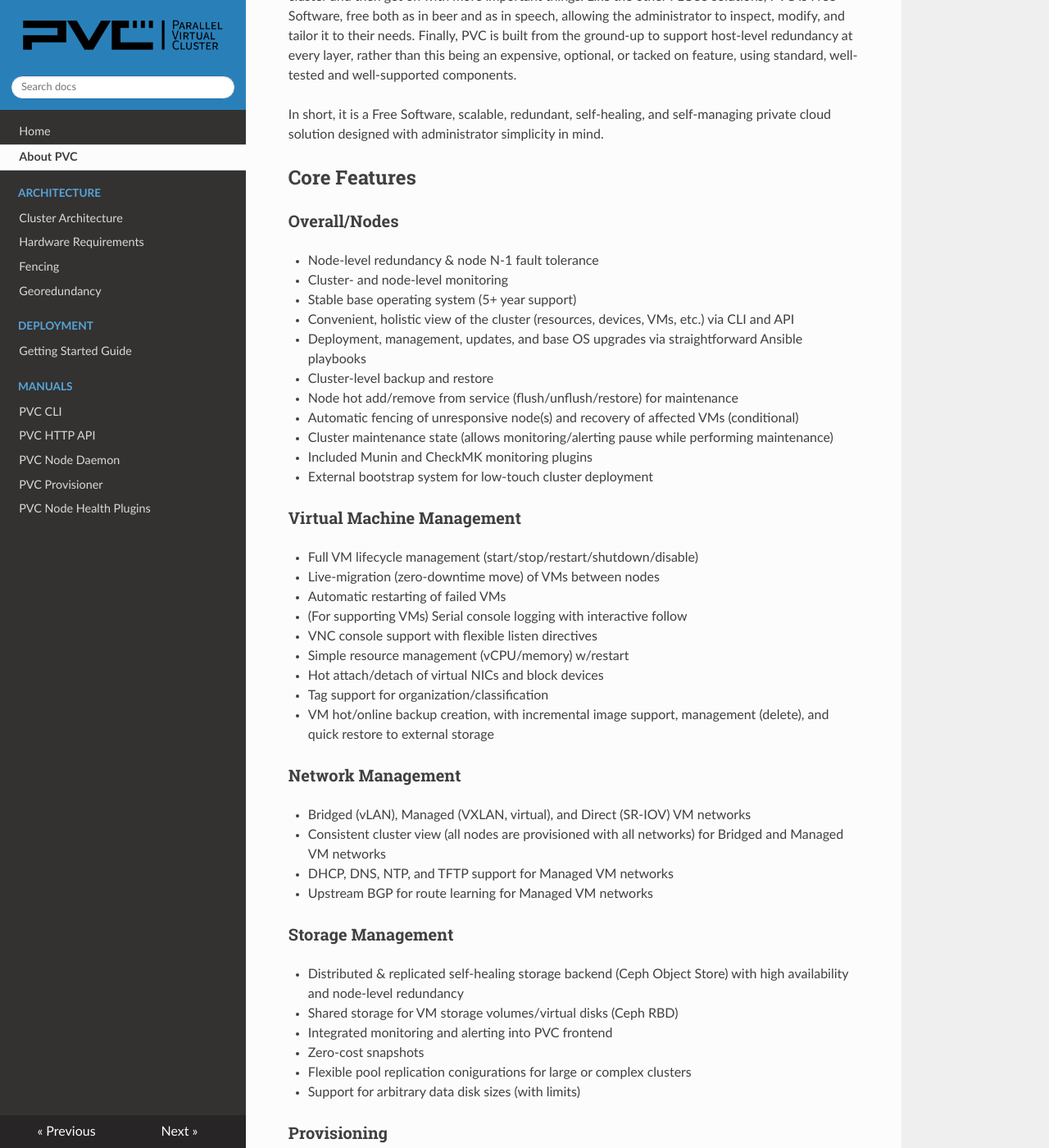
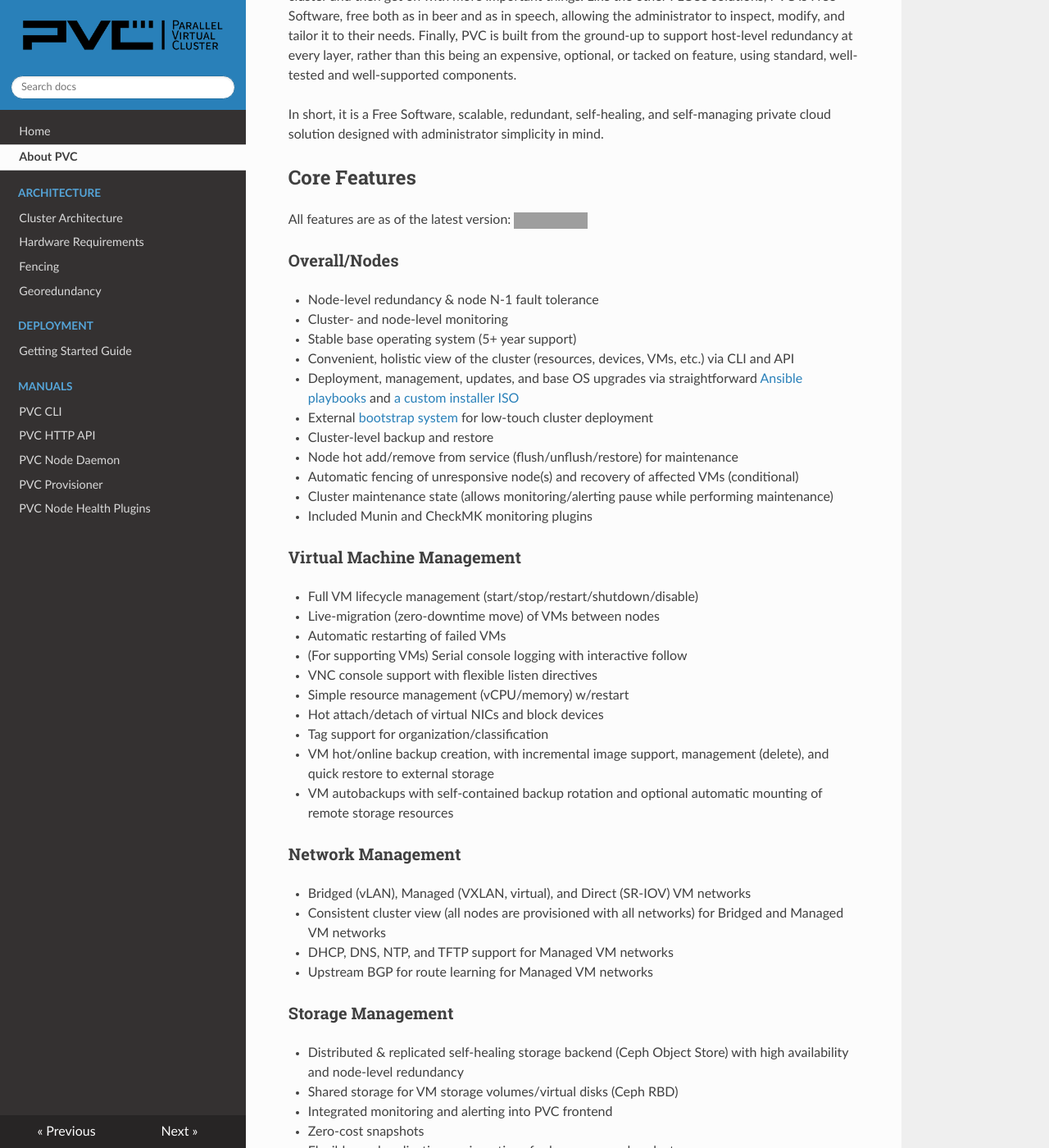
Before and after one commit to parallelvirtualcluster/docs, an MkDocs documentation site: the page built from docs/about-pvc.md, in a window 1280 px wide and 1400 px high, scrolled down 1755 px. Shown: the whole window at 82% size. Built offline with MkDocs 1.6.1, drawn with Linux system fonts in a browser that asks for light colours; nearby versions of some CDN libraries; grey boxes are pictures that could not be loaded.

Commit message:
Add new features and version link

```diff
--- a/docs/about-pvc.md
+++ b/docs/about-pvc.md
@@ -26,19 +26,21 @@ In short, it is a Free Software, scalable, redundant, self-healing, and self-man
 
 ## Core Features
 
+All features are as of the latest version: <a href="https://github.com/parallelvirtualcluster/pvc/releases"><img alt="Release" src="https://img.shields.io/github/release-pre/parallelvirtualcluster/pvc"/></a>
+
 ### Overall/Nodes
 
 * Node-level redundancy & node N-1 fault tolerance
 * Cluster- and node-level monitoring
 * Stable base operating system (5+ year support)
 * Convenient, holistic view of the cluster (resources, devices, VMs, etc.) via CLI and API
-* Deployment, management, updates, and base OS upgrades via straightforward Ansible playbooks
+* Deployment, management, updates, and base OS upgrades via straightforward [Ansible playbooks](https://github.com/parallelvirtualcluster/pvc-ansible) and [a custom installer ISO](https://github.com/parallelvirtualcluster/pvc-installer)
+* External [bootstrap system](https://github.com/parallelvirtualcluster/pvc-bootstrap) for low-touch cluster deployment
 * Cluster-level backup and restore
 * Node hot add/remove from service (flush/unflush/restore) for maintenance
 * Automatic fencing of unresponsive node(s) and recovery of affected VMs (conditional)
 * Cluster maintenance state (allows monitoring/alerting pause while performing maintenance)
 * Included Munin and CheckMK monitoring plugins
-* External bootstrap system for low-touch cluster deployment
 
 ### Virtual Machine Management
 
@@ -51,6 +53,7 @@ In short, it is a Free Software, scalable, redundant, self-healing, and self-man
 * Hot attach/detach of virtual NICs and block devices
 * Tag support for organization/classification
 * VM hot/online backup creation, with incremental image support, management (delete), and quick restore to external storage
+* VM autobackups with self-contained backup rotation and optional automatic mounting of remote storage resources
 
 ### Network Management
 
```
